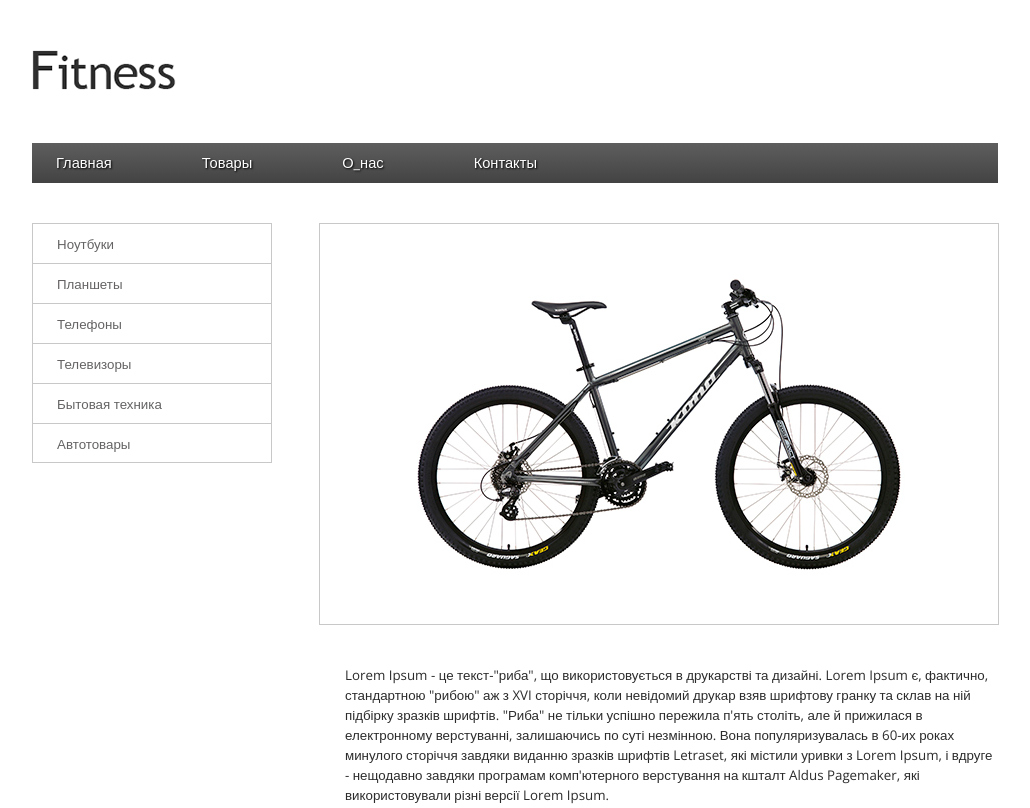
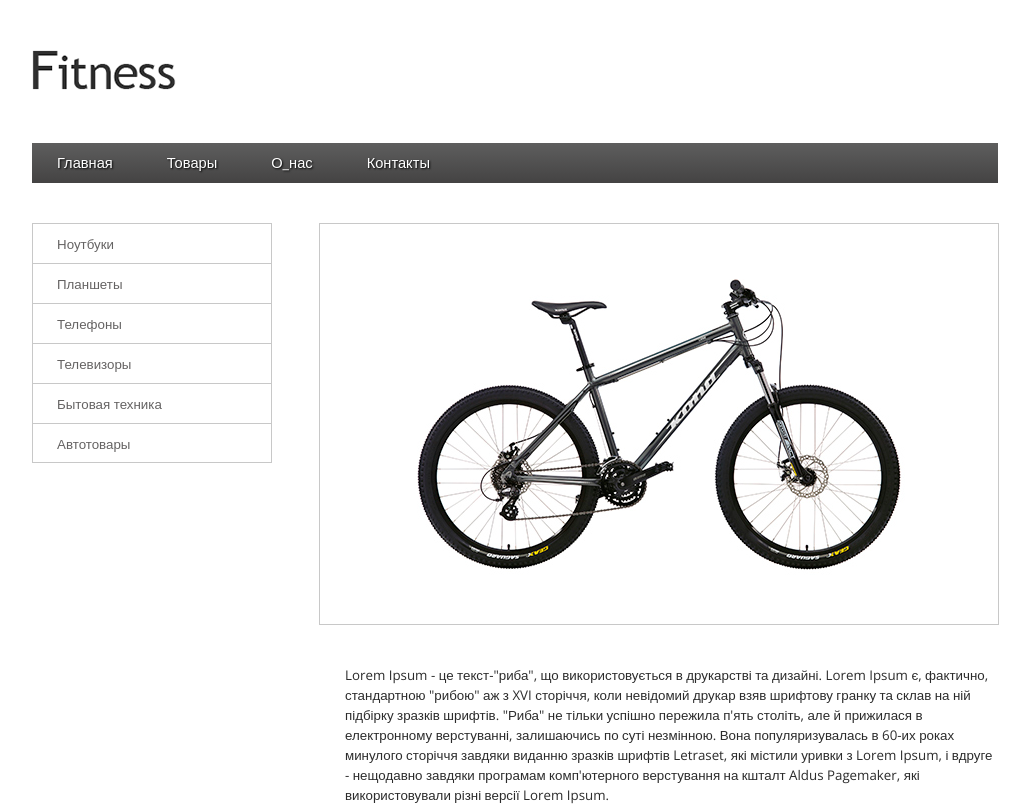
Before and after one commit to akuzmin22/akuzmin22.github.io, a plain HTML site: page HW2/index.html in a window 1280 px wide. Shown: the top 808 px of the page, without its empty margins (123-1153 px from the left). Drawn offline with nearby package versions, Linux system fonts and the light colour scheme.

Commit message:
changes to nav menu

```diff
--- a/HW2/css/style.css
+++ b/HW2/css/style.css
@@ -12,7 +12,6 @@ body {
 
 .logo {
     margin-left: 45px;
-    /*padding-top: 50px;*/
 }
 
 .menu1 {
@@ -22,15 +21,14 @@ body {
     height: 40px;
     margin-top: 50px;
     margin-left: 45px;
-    /*border-left: 1px solid transparent;
-    border-right: 1px solid transparent;*/
 }
 
 .menu1 li{
     display: inline-block;
-    margin-left: 24px;
-    padding-top: 12px;
+    padding: 12px 24px;
     text-shadow: 1px 1px 2px black;
+    border-left: 1px solid transparent;
+    border-right: 1px solid transparent;
 }
 
 .menu1 a {
@@ -40,19 +38,12 @@ body {
     color: #fff;
 }
 
-.menu1 a:hover {
-    /*width: 98px;
-    height: 40px;*/
-    padding: 9px 25px 10px 25px;
+.menu1 li:hover {
+    padding: 12px 24px;
     background-color: #444;
     background: linear-gradient(to bottom, #4a4a4a, #2e2e2e);
     border-left: 1px solid #838383;
     border-right: 1px solid #838383;
-}
-
-.menu1 li:nth-child(n+2) {
-    padding-left: 86px;
-    margin: 0;
 }
 
 .menu2 {
@@ -127,7 +118,6 @@ body {
     display: inline-block;
     margin-left: 24px;
     padding-top: 12px;
-    text-shadow: 0 0 1px black;
 }
 
 .footer a {
```
